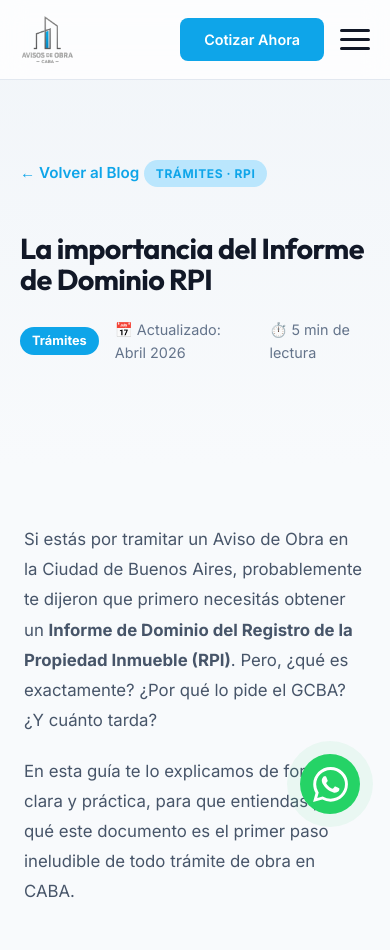
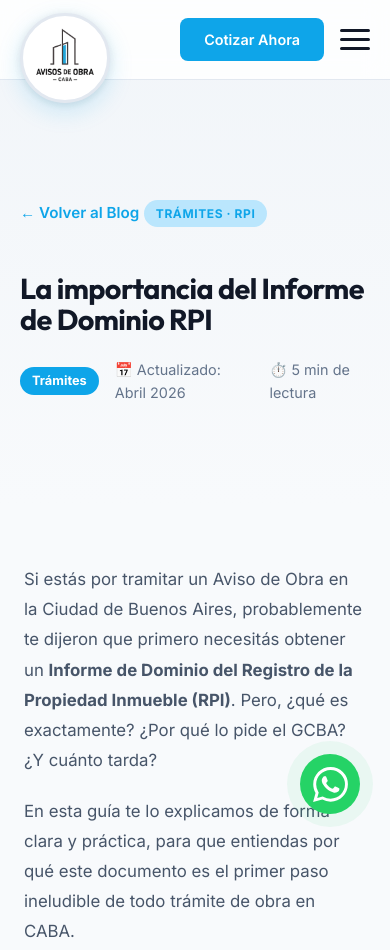
Before and after one commit to ley257/aviso-de-obra, a plain HTML site: page informe-dominio-rpi.html in a window 390 px wide. Shown: the top 950 px of the page. Drawn offline with Linux system fonts and the light colour scheme.

Commit message:
Add files via upload

```diff
--- a/informe-dominio-rpi.html
+++ b/informe-dominio-rpi.html
@@ -11,14 +11,14 @@
     <meta name="geo.region" content="AR-C">
     <meta name="geo.placename" content="Ciudad Autónoma de Buenos Aires">
     <link rel="canonical" href="https://www.aviso-de-obra.com.ar/informe-dominio-rpi.html" />
-    <link rel="icon" type="image/png" href="logo.png">
+    <link rel="icon" type="image/png" href="logoheader.png">
 
     <!-- Open Graph -->
     <meta property="og:type" content="article">
     <meta property="og:title" content="Qué es el Informe de Dominio RPI y por qué es obligatorio">
     <meta property="og:description" content="Todo lo que necesitás saber sobre el Informe de Dominio RPI: qué es, por qué lo exige el GCBA y cuánto tarda.">
     <meta property="og:url" content="https://www.aviso-de-obra.com.ar/informe-dominio-rpi.html">
-    <meta property="og:image" content="logo.png">
+    <meta property="og:image" content="logoheader.png">
     <meta property="og:locale" content="es_AR">
     <meta property="og:site_name" content="Aviso de Obra CABA">
 
@@ -26,7 +26,7 @@
     <meta name="twitter:card" content="summary_large_image">
     <meta name="twitter:title" content="Qué es el Informe de Dominio RPI y por qué es obligatorio">
     <meta name="twitter:description" content="Todo lo que necesitás saber sobre el Informe de Dominio RPI para tramitar tu Aviso de Obra en CABA.">
-    <meta name="twitter:image" content="logo.png">
+    <meta name="twitter:image" content="logoheader.png">
 
     <!-- Article Structured Data -->
     <script type="application/ld+json">
@@ -45,7 +45,7 @@
         "name": "Aviso de Obra CABA",
         "logo": {
           "@type": "ImageObject",
-          "url": "logo.png"
+          "url": "logoheader.png"
         }
       },
       "datePublished": "2026-04-18",
@@ -58,7 +58,7 @@
     <link rel="stylesheet" href="style.css">
     <style>
         .article-hero {
-            padding: 160px 0 60px;
+            padding: 200px 0 60px;
             background: linear-gradient(to bottom, var(--slate-100), var(--background));
         }
         .article-body {
@@ -203,7 +203,7 @@
     <nav>
         <div class="container">
             <a href="index.html" class="nav-logo">
-                <img src="logo.png" alt="Logo Aviso de Obra CABA - Gestión de trámites">
+                <div class="nav-logo-circle"><img src="logoheader.png" alt="Logo Aviso de Obra CABA"></div>
             </a>
             <ul class="nav-links" id="nav-links">
                 <li><a href="index.html#servicios" class="nav-link">Servicios</a></li>
@@ -370,9 +370,6 @@
     <!-- FOOTER -->
     <footer style="padding: 60px 0; border-top: 1px solid var(--slate-200); background-color: var(--slate-50);">
         <div class="container" style="display: flex; justify-content: space-between; align-items: center; flex-wrap: wrap; gap: 24px;">
-            <div class="nav-logo">
-                <img src="logo.png" alt="Aviso de Obra CABA" style="height: 40px; opacity: 0.8;">
-            </div>
             <p style="color: var(--slate-500); font-size: 0.9rem;">© 2026 Aviso de Obra CABA. Trámites rápidos y legales.</p>
             <div style="display: flex; gap: 24px;">
                 <a href="blog.html" class="nav-link">Blog</a>
--- a/style.css
+++ b/style.css
@@ -89,13 +89,14 @@ nav {
     left: 0;
     right: 0;
     z-index: 1000;
-    background: rgba(255, 255, 255, 0.8);
+    background: rgba(255, 255, 255, 0.85);
     backdrop-filter: blur(12px);
     border-bottom: 1px solid var(--slate-200);
     height: 80px;
     display: flex;
     align-items: center;
     transition: var(--transition);
+    overflow: visible;
 }
 
 nav.scrolled {
@@ -108,17 +109,45 @@ nav .container {
     display: flex;
     justify-content: space-between;
     align-items: center;
+    position: relative;
 }
 
+/* Logo círculo sobresaliente */
 .nav-logo {
     display: flex;
     align-items: center;
     gap: 12px;
+    position: relative;
+    /* Desplaza hacia abajo para que el círculo sobresalga del nav */
+    top: 30px;
 }
 
-.nav-logo img {
-    height: 50px;
-    width: auto;
+.nav-logo-circle {
+    width: 140px;
+    height: 140px;
+    border-radius: 50%;
+    background: white;
+    border: 4px solid var(--slate-200);
+    box-shadow: 0 8px 24px rgba(14, 165, 233, 0.18), 0 2px 8px rgba(0,0,0,0.10);
+    overflow: hidden;
+    display: flex;
+    align-items: center;
+    justify-content: center;
+    flex-shrink: 0;
+    transition: var(--transition);
+}
+
+.nav-logo-circle:hover {
+    box-shadow: 0 12px 32px rgba(14, 165, 233, 0.28), 0 4px 12px rgba(0,0,0,0.12);
+    transform: translateY(-3px);
+    border-color: var(--primary-light);
+}
+
+.nav-logo-circle img {
+    width: 100%;
+    height: 100%;
+    object-fit: cover;
+    border-radius: 50%;
 }
 
 .nav-links {
@@ -222,7 +251,8 @@ nav .container {
 /* Hero */
 .hero {
     min-height: 100vh;
-    padding-top: 140px;
+    /* 80px nav + 70px overflow del círculo de 140px + 30px margen */
+    padding-top: 200px;
     padding-bottom: 80px;
     display: flex;
     align-items: center;
@@ -609,6 +639,15 @@ input:focus, select:focus, textarea:focus {
 @media (max-width: 992px) {
     .section-padding { padding: 60px 0; }
 
+    /* Logo círculo — tamaño reducido en tablet */
+    .nav-logo {
+        top: 22px;
+    }
+    .nav-logo-circle {
+        width: 110px;
+        height: 110px;
+    }
+
     .nav-links {
         position: fixed;
         top: 0;
@@ -647,7 +686,7 @@ input:focus, select:focus, textarea:focus {
     }
 
     .hero-title { font-size: 2.5rem; }
-    .hero { padding-top: 120px; text-align: center; }
+    .hero { padding-top: 175px; text-align: center; }
     .hero-content { margin: 0 auto; }
     .hero-btns { justify-content: center; }
 
@@ -658,4 +697,13 @@ input:focus, select:focus, textarea:focus {
     .container { padding: 0 20px; }
     .hero-title { font-size: 2.1rem; }
     .btn-primary, .btn-outline { width: 100%; }
+
+    .nav-logo {
+        top: 18px;
+    }
+    .nav-logo-circle {
+        width: 90px;
+        height: 90px;
+        border-width: 3px;
+    }
 }
```
Also changed, not shown: blog.html (+4 -7 lines), como-acelerar-tramite-aviso-obra.html (+6 -9 lines), index.html (+5 -8 lines), que-obras-necesitan-aviso-caba.html (+6 -9 lines), logoheader.png (added).
